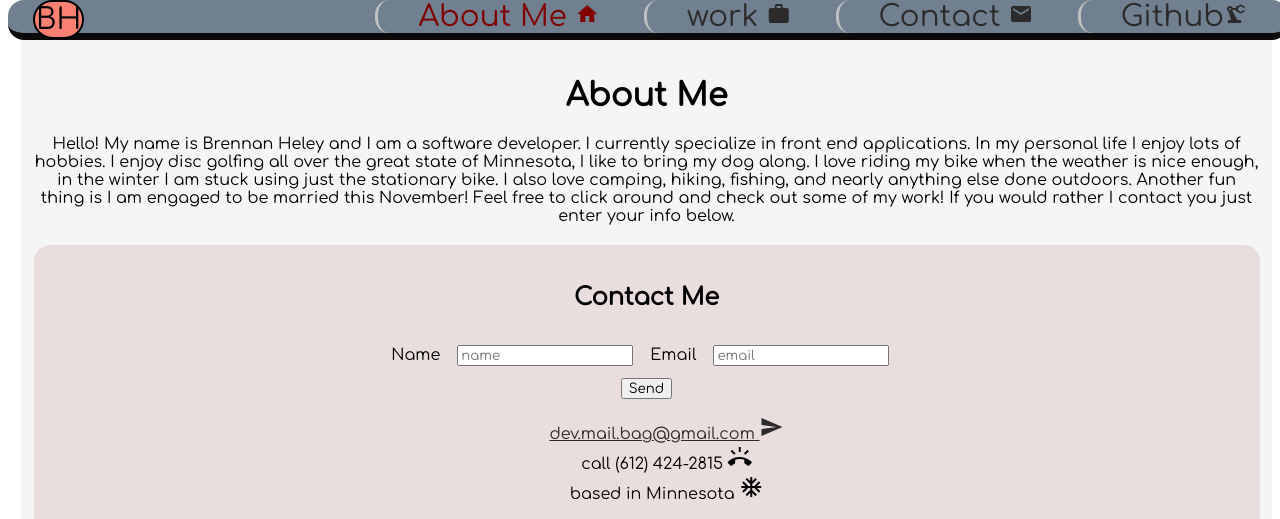
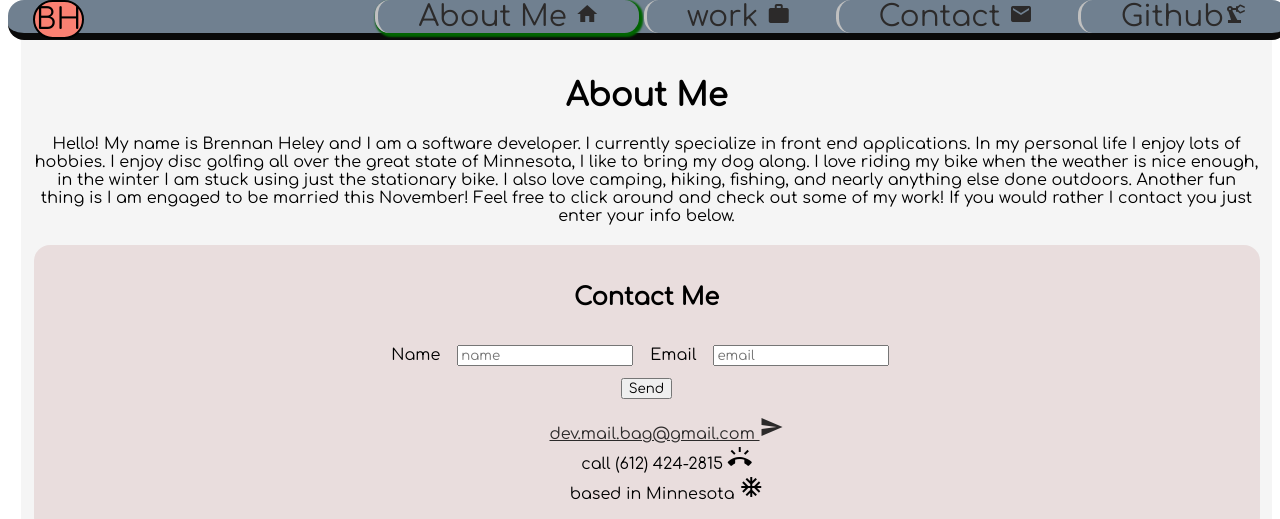
Before and after one commit to brennan64/landing_page, a plain HTML site: page index.html in a window 1280 px wide. In both pictures the pointer is over the link 507 px from the left and 16 px from the top of the page. Shown: the top 519 px of the page. Drawn offline with Linux system fonts and the light colour scheme.

Commit message:
more formatting

```diff
--- a/assets/css/style.css
+++ b/assets/css/style.css
@@ -16,7 +16,7 @@
 }
 
 #main_menu a:hover {
-  color: maroon;
+  box-shadow: 2px 2px 2px 2px darkgreen;
 }
 
 .icon {
```
